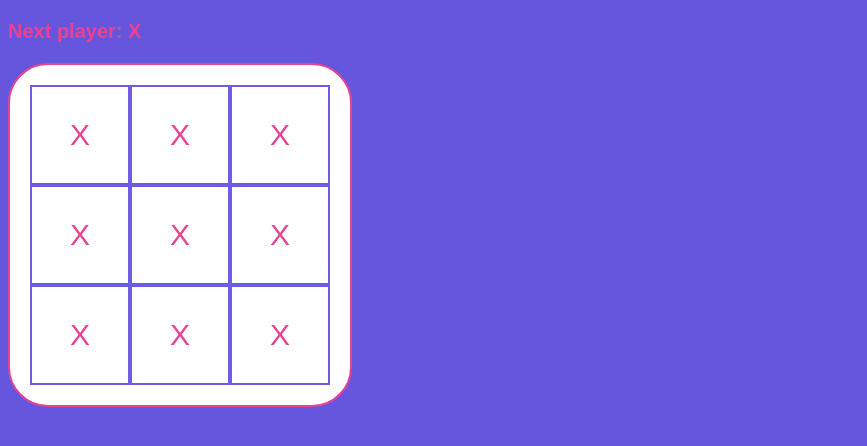
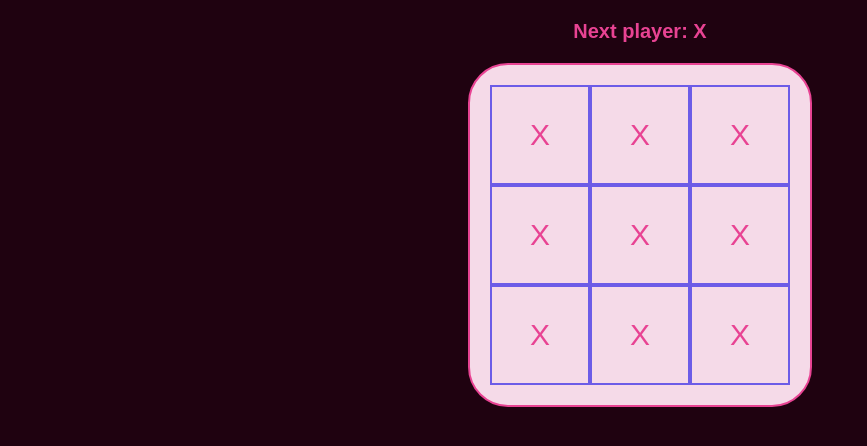
Before and after one commit to pedroaraujo20/15dias-de-react, a React (Create React App) app: page / in a window 1280 px wide. Shown: the top 446 px of the page, without its empty margins (0-867 px from the left). Built offline with nearby package versions, Linux system fonts and the light colour scheme.

Commit message:
Feito alguns estilos

```diff
--- a/src/App.js
+++ b/src/App.js
@@ -2,13 +2,14 @@ import React from 'react';
 
 import Board from './components/Board/index.js';
 import NextPlayer from './components/Nextplayer/index';
+import GameWrapper from './components/GameWrapper/index.js';
 
 const App = () => {
     return (
-        <>
+        <GameWrapper>
             <NextPlayer />
             <Board qtd="9"/>
-        </>
+        </GameWrapper>
     );
 }
 
--- a/src/components/Board/styles.css
+++ b/src/components/Board/styles.css
@@ -1,5 +1,5 @@
 * {
-    background-color: #6556dd;
+    background-color: #1f0210;
 }
 
 .board {
@@ -8,7 +8,6 @@
     border: 2px solid #e84393;
     border-radius: 40px;
     padding: 20px;
-    background-color: #ffffff;
-    display: flex;
-    flex-wrap: wrap;
+    background-color: #f5dae8;
+    display: inline-block;
 }
--- /dev/null
+++ b/src/components/GameWrapper/index.js
@@ -0,0 +1,9 @@
+import React from 'react';
+
+import './styles.css';
+
+const GameWrapper = ({children}) => (
+    <main className="game-wrapper">{children}</main>
+);
+
+export default GameWrapper;
--- /dev/null
+++ b/src/components/GameWrapper/styles.css
@@ -0,0 +1,3 @@
+.game-wrapper {
+    text-align: center;
+}
--- a/src/components/Square/styles.css
+++ b/src/components/Square/styles.css
@@ -1,8 +1,9 @@
 .square {
+    box-sizing: border-box;
     background-color: transparent;
     border: 2px solid #6c5ce7;
-    width: 100px;
-    height: 100px;
+    width: 33.333%;
+    height: 33.333%;
     font-size: 30px;
     color: #e84393;
     cursor: pointer;
```
